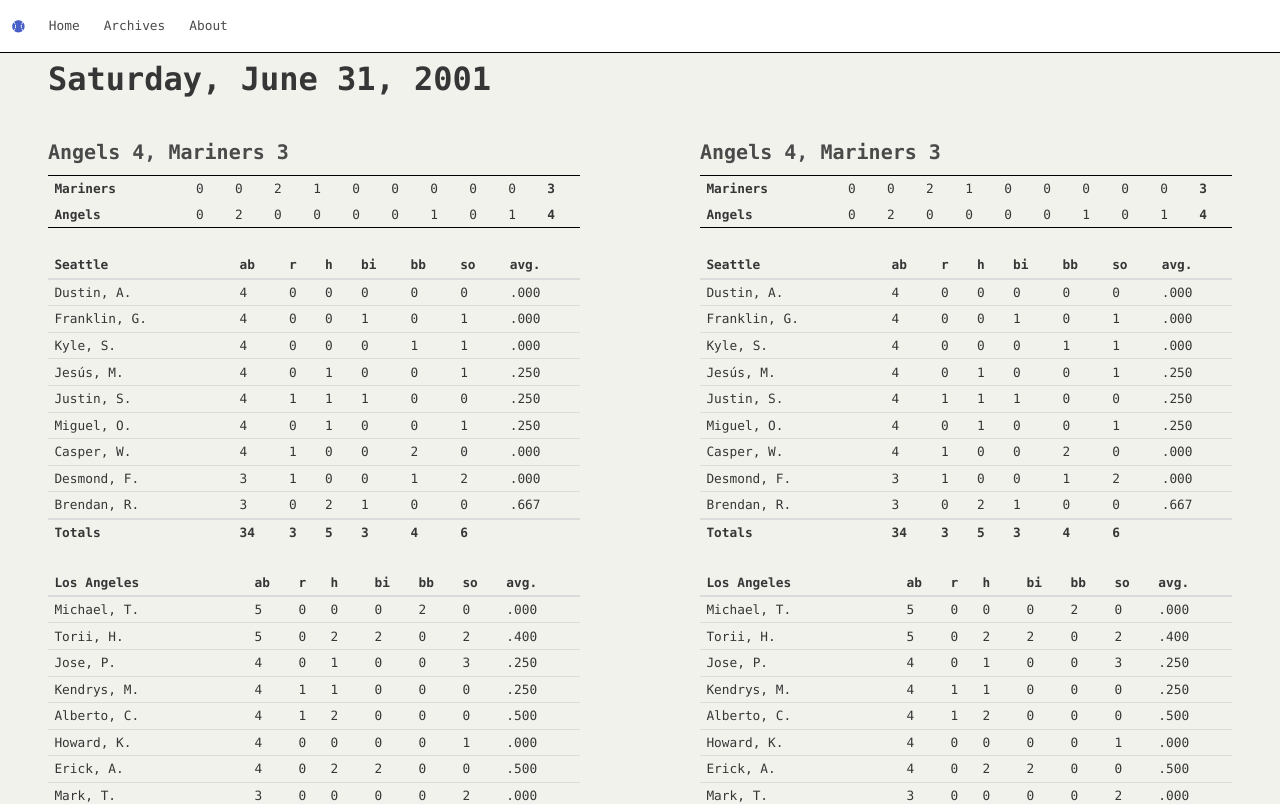
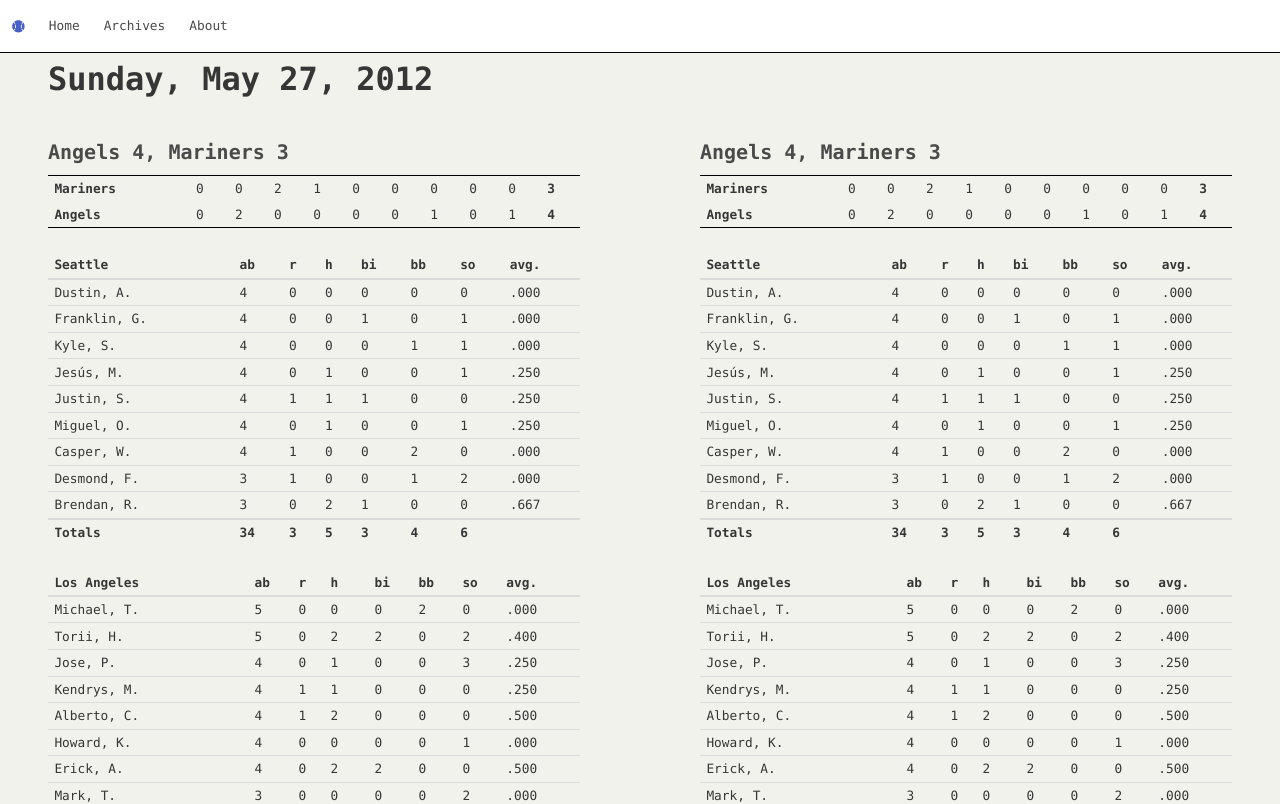
Before and after one commit to akuny/box-score-mock, a React (Create React App) app: page / in a window 1280 px wide. Shown: the top 804 px of the page. Built offline with nearby package versions, Linux system fonts and the light colour scheme.

Commit message:
Use real date and add screenshot

```diff
--- a/src/components/App/App.tsx
+++ b/src/components/App/App.tsx
@@ -14,7 +14,7 @@
       <div className="columns">
         <div className="column">
           <div className="section py-2">
-            <h1 className="title">Saturday, June 31, 2001</h1>
+            <h1 className="title">Sunday, May 27, 2012</h1>
           </div>
         </div>
       </div>
```
Also changed, not shown: box-score-mock.png (added), 1 other file (tests, documents, lock files or other folders).
